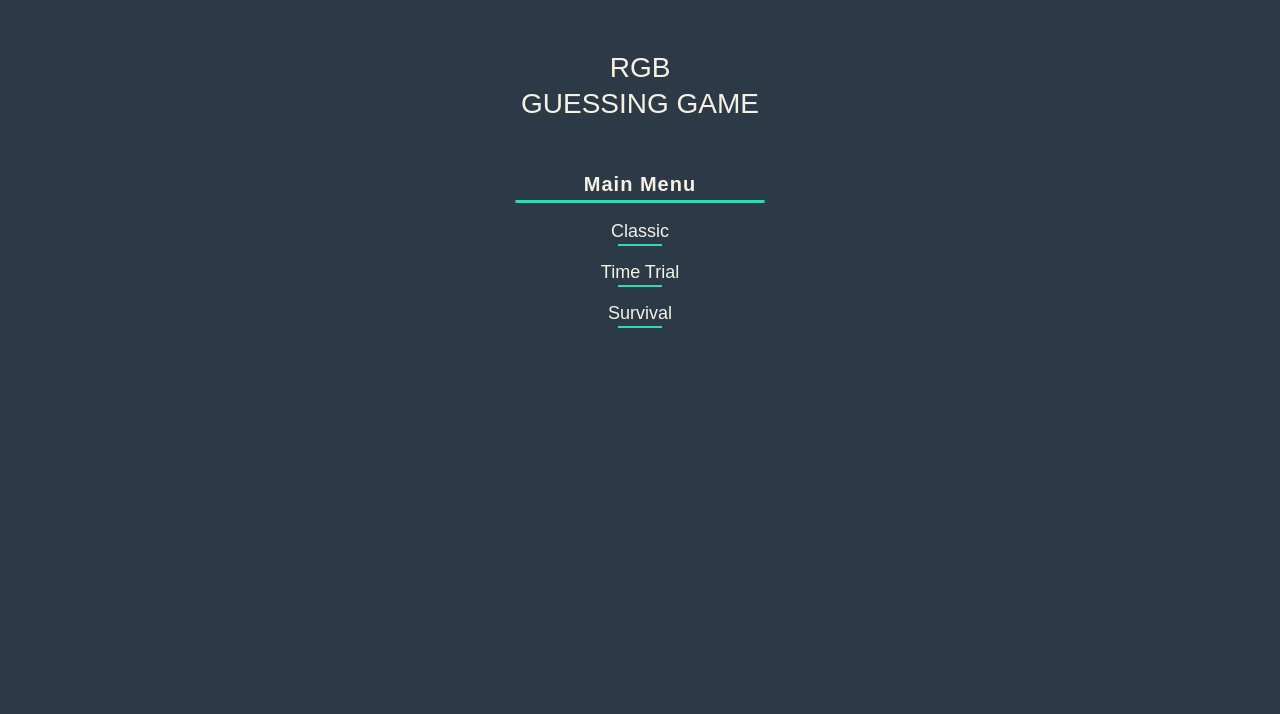
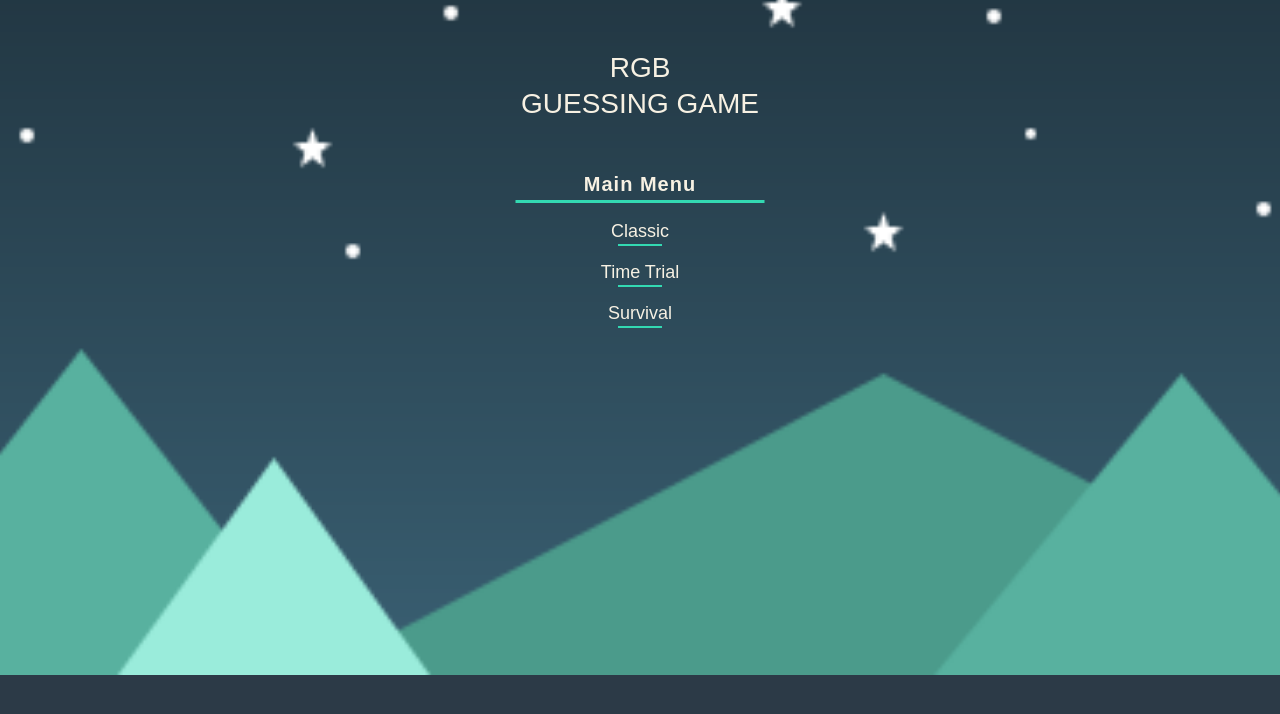
Before and after one commit to hamilton-i7/color_game, a plain HTML site: page root/index.html in a window 1280 px wide. Drawn offline with Linux system fonts and the light colour scheme.

Commit message:
fixed background img

```diff
--- a/root/sass/base/_reset.scss
+++ b/root/sass/base/_reset.scss
@@ -12,7 +12,7 @@ html {
 
 body {
     background-color: $color-primary-1;
-    background-image: url(../images/illustration.svg);
+    background-image: url(../images/illustration.png);
     background-position: bottom;
     background-repeat: no-repeat;
     background-size: 127%;
```
Also changed, not shown: root/css/main.css.
